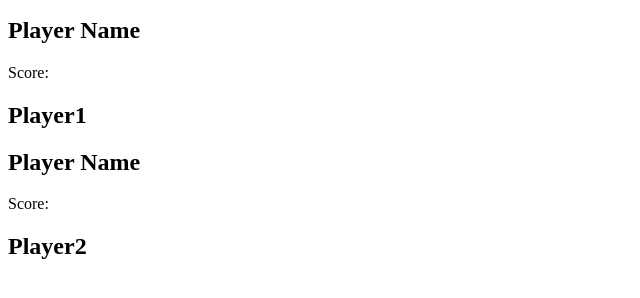
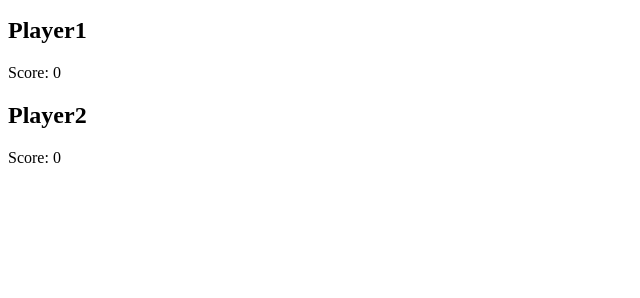
Before and after one commit to grzesiekS/Tic-Tac-Toe_Game, a website with bundled scripts: page src/index.html in a window 1280 px wide. Shown: the part 110-408 px from the top of the page, without its empty margins (0-640 px from the left). Built offline with nearby package versions, Linux system fonts and the light colour scheme.

Commit message:
Create addPlayerScoreToPlayerPanel method in Game class

```diff
--- a/src/index.html
+++ b/src/index.html
@@ -16,14 +16,8 @@
     <section class="game_content">
         <div class="container">
           <div class="gamePanel">
-            <div class="playerPanel active">
-              <h1>Player Name</h1>
-              <p>Score: </p>
-            </div>
-            <div class="playerPanel">
-              <h1>Player Name</h1>
-              <p>Score: </p>
-            </div>
+            <div class="playerPanel active"></div>
+            <div class="playerPanel"></div>
           </div>
             <div class="game_content__panel">
                 <div class="wrapper">
--- a/src/js/Game/Game.js
+++ b/src/js/Game/Game.js
@@ -13,6 +13,7 @@ class Game {
     thisGame.getElement(element);
     thisGame.initActions();
     thisGame.AddPlayersNameToPlayerPanel();
+    thisGame.AddPlayerScoreToPlayerPanel();
 
   }
 
@@ -195,6 +196,13 @@ class Game {
     thisGame.appendChildToDOMelement(thisGame.createDOMelement('h1'), thisGame.dom.playerPanel[1], thisGame.players.player2.playerName);
   }
 
+  AddPlayerScoreToPlayerPanel() {
+    const thisGame= this;
+
+    thisGame.appendChildToDOMelement(thisGame.createDOMelement('p'), thisGame.dom.playerPanel[0], 'Score: ' + thisGame.players.player1.score);
+    thisGame.appendChildToDOMelement(thisGame.createDOMelement('p'), thisGame.dom.playerPanel[1], 'Score: ' + thisGame.players.player2.score);
+  }
+
   getElement(element) {
     const thisGame = this;
 
```
